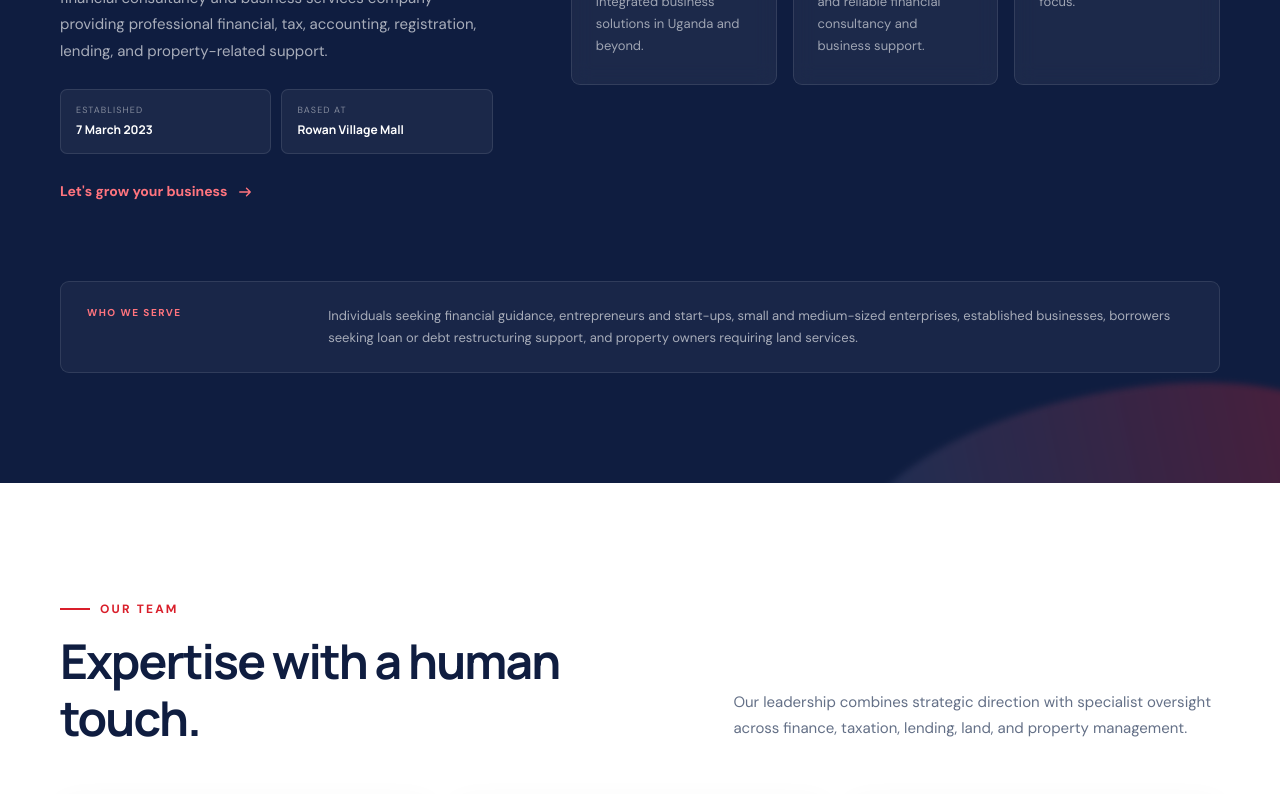
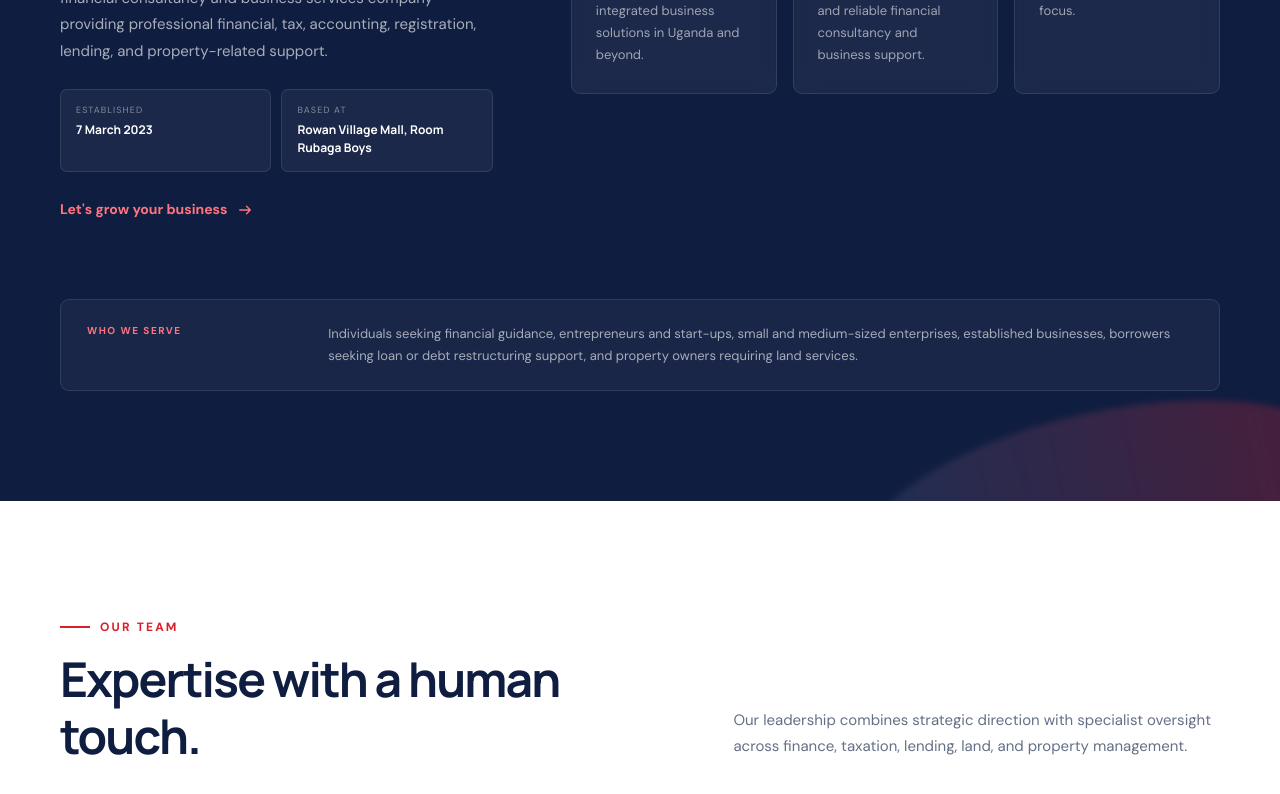
Before and after one commit to ssekimuli/fintest, a React (Vite) app: page / in a window 1280 px wide. Shown: the part 2920-3714 px from the top of the page. Built offline with nearby package versions, Linux system fonts and the light colour scheme; the HTML template or start-up script is replaced by a standard one.

Commit message:
fix(contact): add Room Rubaga Boys to address details

```diff
--- a/src/components/LandingPage.tsx
+++ b/src/components/LandingPage.tsx
@@ -606,7 +606,7 @@ function LandingPage({ page = "all" }: { page?: PageName }) {
                 </span>
                 <span>
                   <small>Based at</small>
-                  <strong>Rowan Village Mall</strong>
+                  <strong>Rowan Village Mall, Room Rubaga Boys</strong>
                 </span>
               </div>
               <Link className="text-link" to="/contact">
@@ -780,7 +780,7 @@ function LandingPage({ page = "all" }: { page?: PageName }) {
                     </span>
                     <span>
                       <small>Visit us</small>
-                      <strong>Rowan Village Mall</strong>
+                      <strong>Rowan Village Mall, Room Rubaga Boys</strong>
                       <em>Along Najjera-Buwate Road, Uganda</em>
                     </span>
                   </div>
@@ -862,7 +862,7 @@ function LandingPage({ page = "all" }: { page?: PageName }) {
             <strong>Get in touch</strong>
             <a href="tel:+256771939934">0771 939 934 / 0744 846 643</a>
             <a href="mailto:titaniumfinances23@gmail.com">titaniumfinances23@gmail.com</a>
-            <span>Rowan Village Mall, along Najjera-Buwate Road, Uganda</span>
+            <span>Rowan Village Mall, Room Rubaga Boys, along Najjera-Buwate Road, Uganda</span>
           </div>
         </div>
         <div className="container footer__bottom">
```
